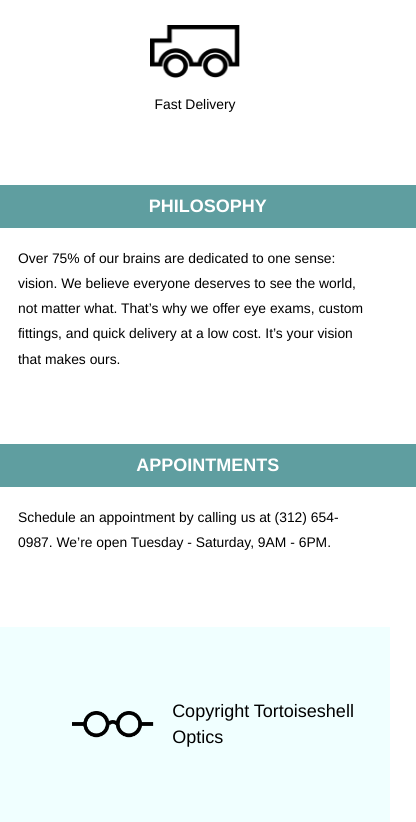
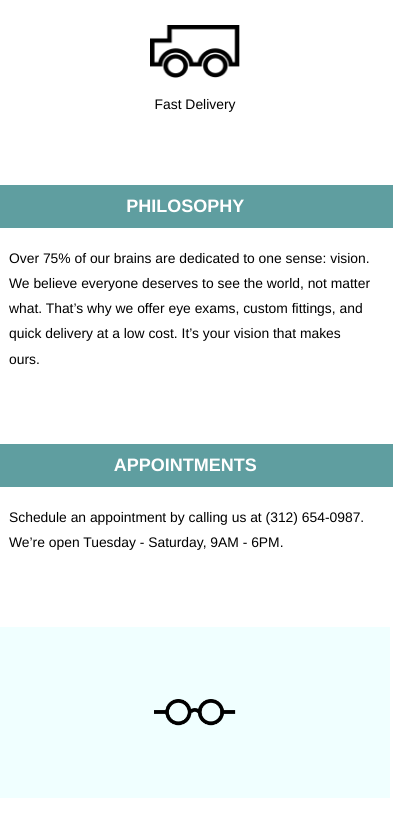
Before and after one commit to johnyboy21/tortoiseshelloptics, a plain HTML site: page index.html in a window 390 px wide. Shown: the part 653-1475 px from the top of the page, 416 px wide, since content can reach past the window. After the commit the page ends 1451 px from the top, so only its background shows below. Drawn offline with Linux system fonts and the light colour scheme.

Commit message:
Added footer Media Queries for 640px.

```diff
--- a/resources/css/style.css
+++ b/resources/css/style.css
@@ -133,11 +133,15 @@ footer img {
 }
 
 /* Media Queries for 1024px */
+
+/* Header */
 @media only screen and (max-width: 1024px) {
   header {
     height: 22rem;
     padding-top: 0;
   }
+
+/* Banner */
   .banner {
     padding: 0.75rem 4rem;
     margin-top: 5rem;
@@ -147,12 +151,16 @@ footer img {
 }
 
 /* Media Queries for 640px */
+
+/* Header */
 @media only screen and (max-width: 640px) {
   header {
     height: 17rem;
     padding-top: 0;
     background-position: 20%;
   }
+
+/* Banner */
   .banner {
     padding: 1rem 0;
     margin: 9rem 0 0;
@@ -163,9 +171,13 @@ footer img {
   .menu {
     display: none;
   }
+
+/* Nav */
   nav span {
     display: none;
   }
+
+/* Icons */
   .icons {
     flex-direction: column;
     align-items: center;
@@ -179,6 +191,8 @@ footer img {
   .icon img {
     margin-bottom: 0.77rem;
   }
+
+/* Icon Supporting Info */
   .info {
     width: auto;
   }
@@ -186,18 +200,30 @@ footer img {
     width: 100%;
     max-width: 100%;
     text-align: center;
+    padding-left: 0;
   }
   .info p {
     font-size: 0.77rem;
     margin-top: 1rem;
-    padding-left: 1rem;
+    padding-left: 0.5rem;
   }
   .info {
     margin-bottom: 4rem;
   }
 
+/* Footer */
+  footer span {
+    display: none;
+  }
+  footer {
+    justify-content: center;
+  }
+  footer img {
+    padding: 0;
+  }
 }
 
+/* Phone Container */
 @media only screen and (min-width: 640px) {
   .phone-container {
     display: none;
```
